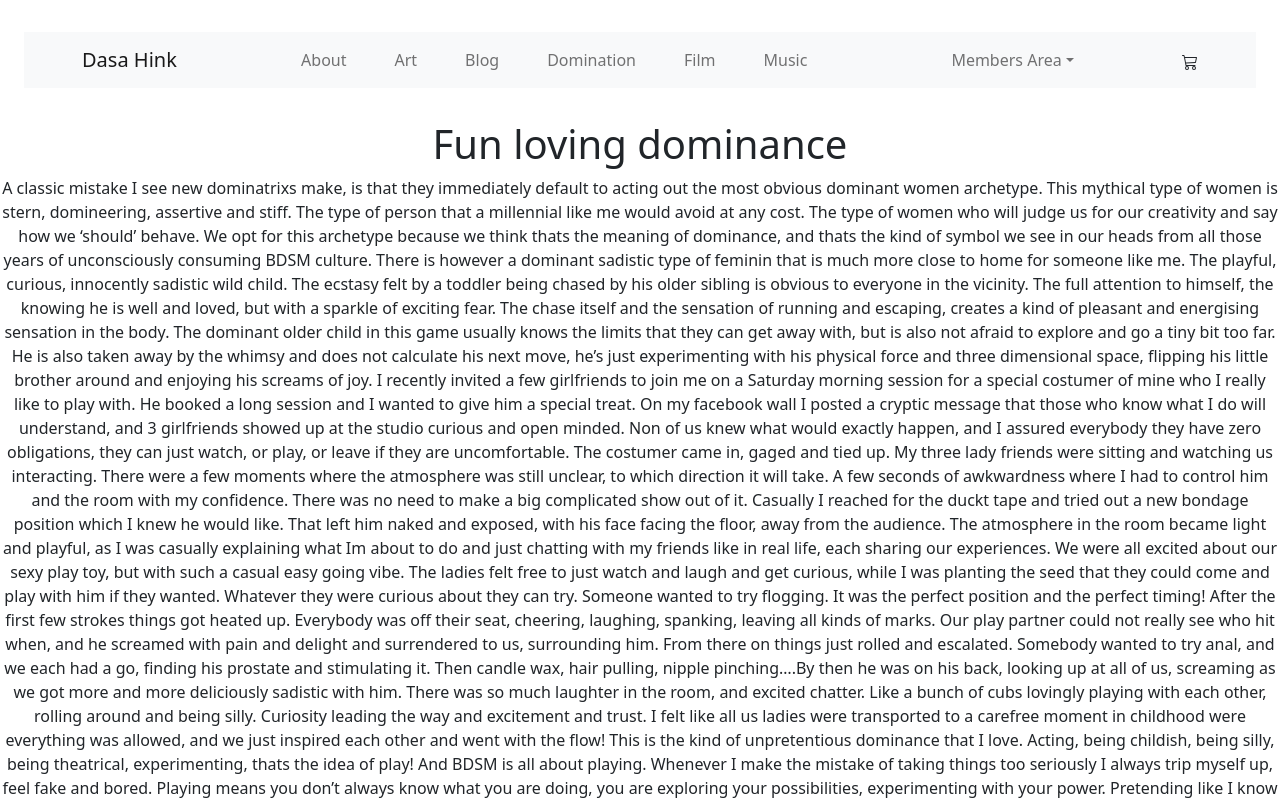
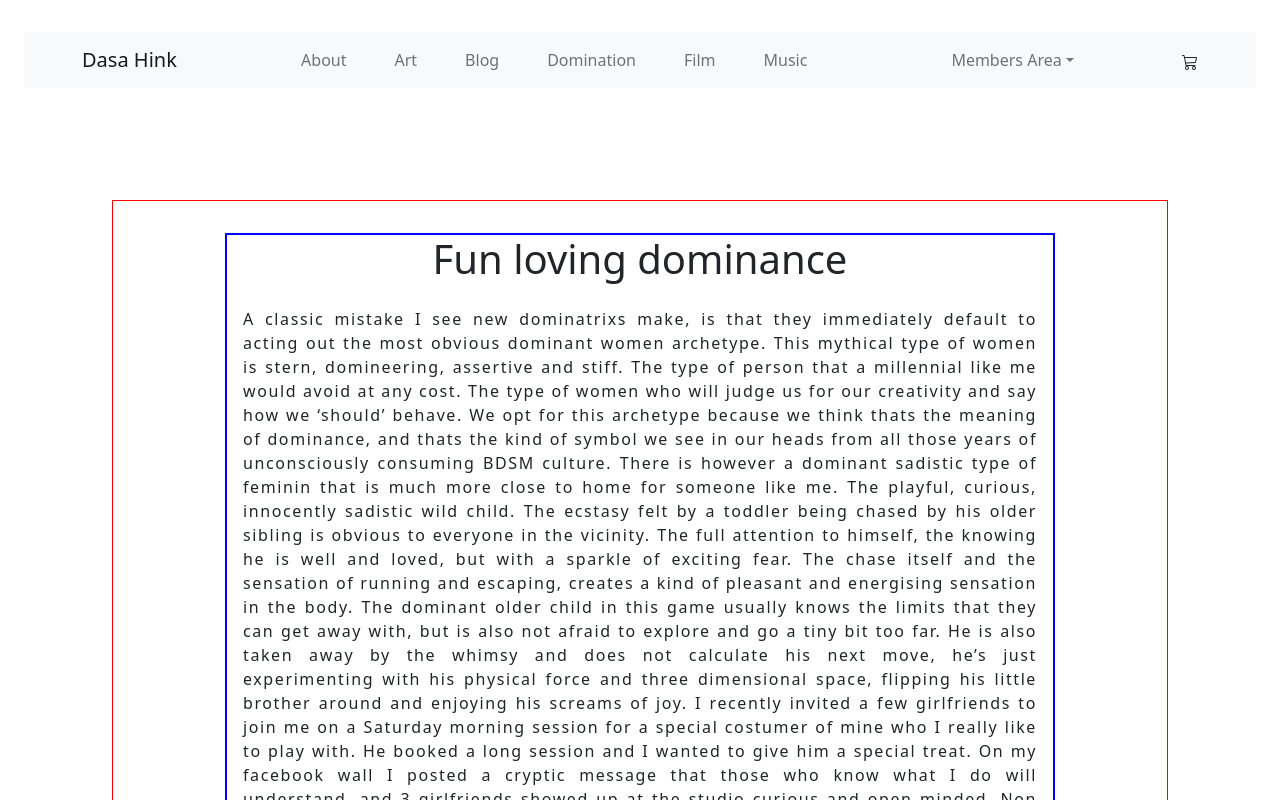
Before and after one commit to federerkristijan/dasahink, a React (Create React App) app: page /Blog in a window 1280 px wide. Shown: the top 800 px of the page. Built offline with nearby package versions, Linux system fonts and the light colour scheme; the HTML template or start-up script is replaced by a standard one.

Commit message:
blog css added

```diff
--- a/src/App.css
+++ b/src/App.css
@@ -4,6 +4,12 @@
 
 a {
   text-decoration: none;
+}
+
+p {
+  text-align: justify;
+  letter-spacing: 0.1rem;
+  line-height: 1.5rem;
 }
 
 /* Navbar */
@@ -35,7 +41,7 @@ a {
 /* Wrappers */
 .App > .home,
 .art,
-.film {
+.film, .music, .blog {
   border: 1px solid red;
   margin: 7rem;
 }
@@ -84,7 +90,7 @@ a {
 }
 
 /* Column cards */
-.film-card, .video-card {
+.film-card, .video-card, .blog-card {
   display: flex;
   border: 2px solid blue;
   justify-content: space-evenly;
@@ -113,3 +119,8 @@ a {
   height: 75vh;
   width: 35vw;
 }
+
+/* Blog */
+.b-text {
+  padding: 1rem;
+}
```
